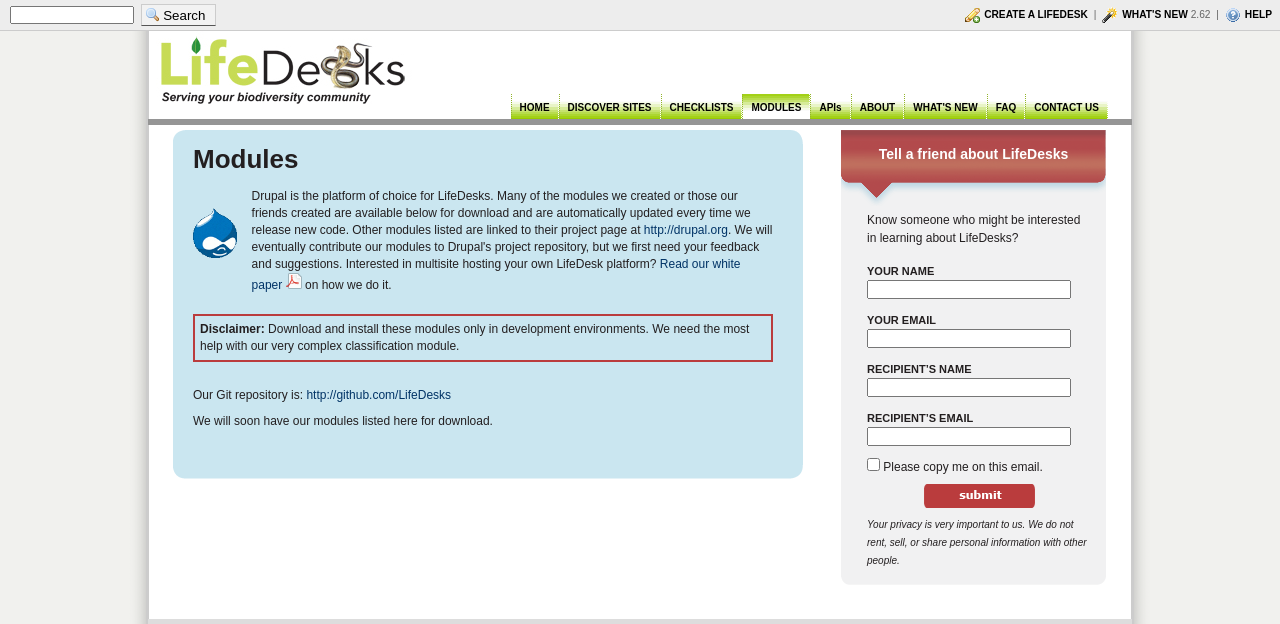
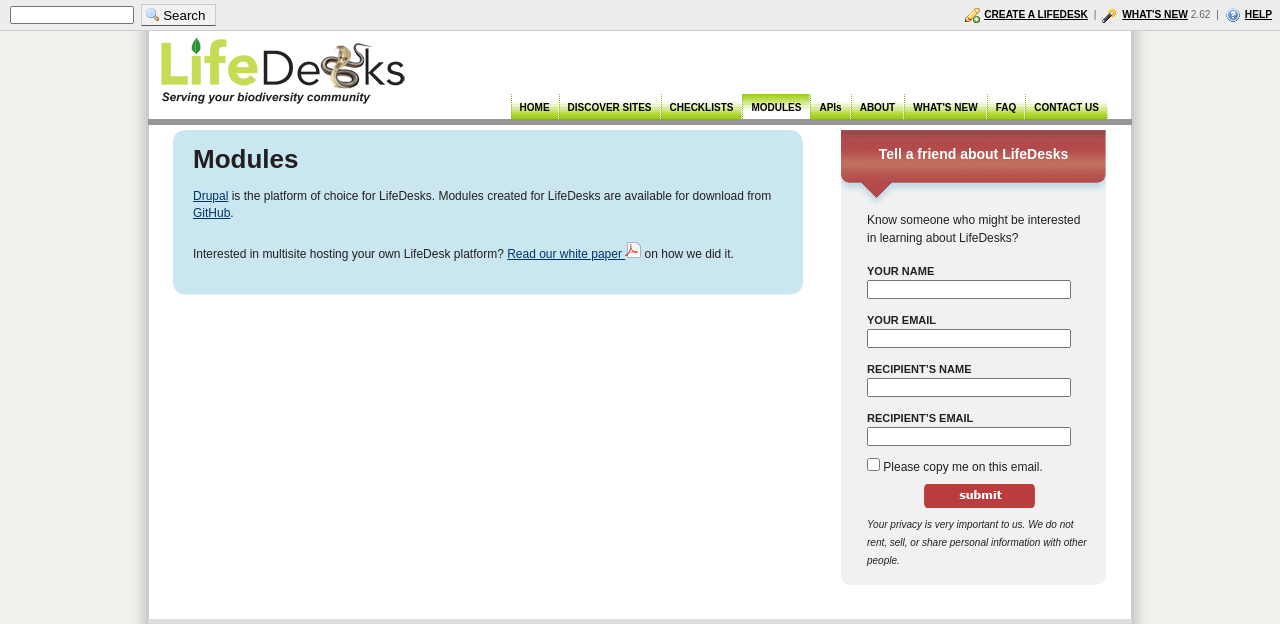
Before and after one commit to LifeDesks/LifeDesksMarketing, a PHP site: page /modules/ in a window 1280 px wide. Shown: the top 624 px of the page. Run offline with PHP 8.4, Linux system fonts and the light colour scheme.

Commit message:
Minor modifications to wording.

```diff
--- a/about/index.php
+++ b/about/index.php
@@ -32,6 +32,8 @@ require_once('../conf/vars.inc.php');
             <li>Freedom from server and infrastructure management</li>
           </ul>
           <p>LifeDesks are maintained by the <a href="http://eol.org">Encyclopedia of Life</a> team.</p>
+          <h3>Similar projects</h3>
+          <ul><li><a href="http://scratchpads.eu">Scratchpads</a> an online virtual research environment for biodiversity, allowing anyone to share their data and create their own research networks.</li></ul>
         </div>
         <img src="/images/bluebox_bottom_bg.gif" alt="" />
       </div>
--- a/css/screen.css
+++ b/css/screen.css
@@ -50,11 +50,9 @@ h4 {
 
 a:link, a:visited {
     color:#003366;
-    text-decoration:none;
     }
 a:hover, a:active {
     color:#003366;
-    text-decoration:underline;
     }
 ul {
     margin: 0;
@@ -103,7 +101,7 @@ HEADER
 h1.site-title {display:none;}
 #nav { position:absolute; bottom:0px; right:24px; font-weight:bold; }
 #nav { _bottom:5px }
-#nav a { padding:5px 8px 2px; color:#000;}
+#nav a { padding:5px 8px 2px; color:#000; text-decoration: none;}
 #nav a:hover { text-decoration:underline; color:#149ACC;}
 #nav ul { padding:0; margin:0 }
 #nav li { float:left; list-style-type:none }
@@ -1234,6 +1232,7 @@ SIDEBAR
 .btn1 {
     margin: 10px 0;
     }
+.btn1 a { text-decoration: none;}
 .users {
     width:90%;
     height:16px;
--- a/modules/index.php
+++ b/modules/index.php
@@ -214,14 +214,9 @@ $info_files = array();
   <div id="content" class="subpage">
     <div id="text">
       <h2 id="modules">Modules</h2>
-<p id="module-introduction"><a href="http://drupal.org"><img class="align-left drupal" src="../images/drupal.gif" alt="Drupal" title="Drupal" /></a>Drupal is the platform of choice for LifeDesks. Many of the modules we created or those our friends created are available below for download and are automatically updated every time we release new code. Other modules listed are linked to their project page at <a href="http://drupal.org">http://drupal.org</a>. We will eventually contribute our modules to Drupal's project repository, but we first need your feedback and suggestions. Interested in multisite hosting your own LifeDesk platform? <a href="/files/LifeDesks-Whitepaper.pdf">Read our white paper <img src="../images/page_white_acrobat.png" alt="PDF (200 KB)" /></a> on how we do it.</p>
-<p id="disclaimer"><span>Disclaimer:</span> Download and install these modules only in development environments. We need the most help with our very complex classification module.</p>
-<p>Our Git repository is: <a href="http://github.com/LifeDesks">http://github.com/LifeDesks</a></p>
+<p id="module-introduction"><a href="http://drupal.org">Drupal</a> is the platform of choice for LifeDesks. Modules created for LifeDesks are available for download from <a href="http://github.com/LifeDesks">GitHub</a>.</p>
+<p>Interested in multisite hosting your own LifeDesk platform? <a href="/files/LifeDesks-Whitepaper.pdf">Read our white paper <img src="../images/page_white_acrobat.png" alt="PDF (200 KB)" /></a> on how we did it.</p>
 <?php
-
-if(!$info_files) {
-	echo '<div class="module">We will soon have our modules listed here for download.</div>';
-}
 
 $data = '';
 
```
Lines whose indentation alone changed are shown as unchanged.
